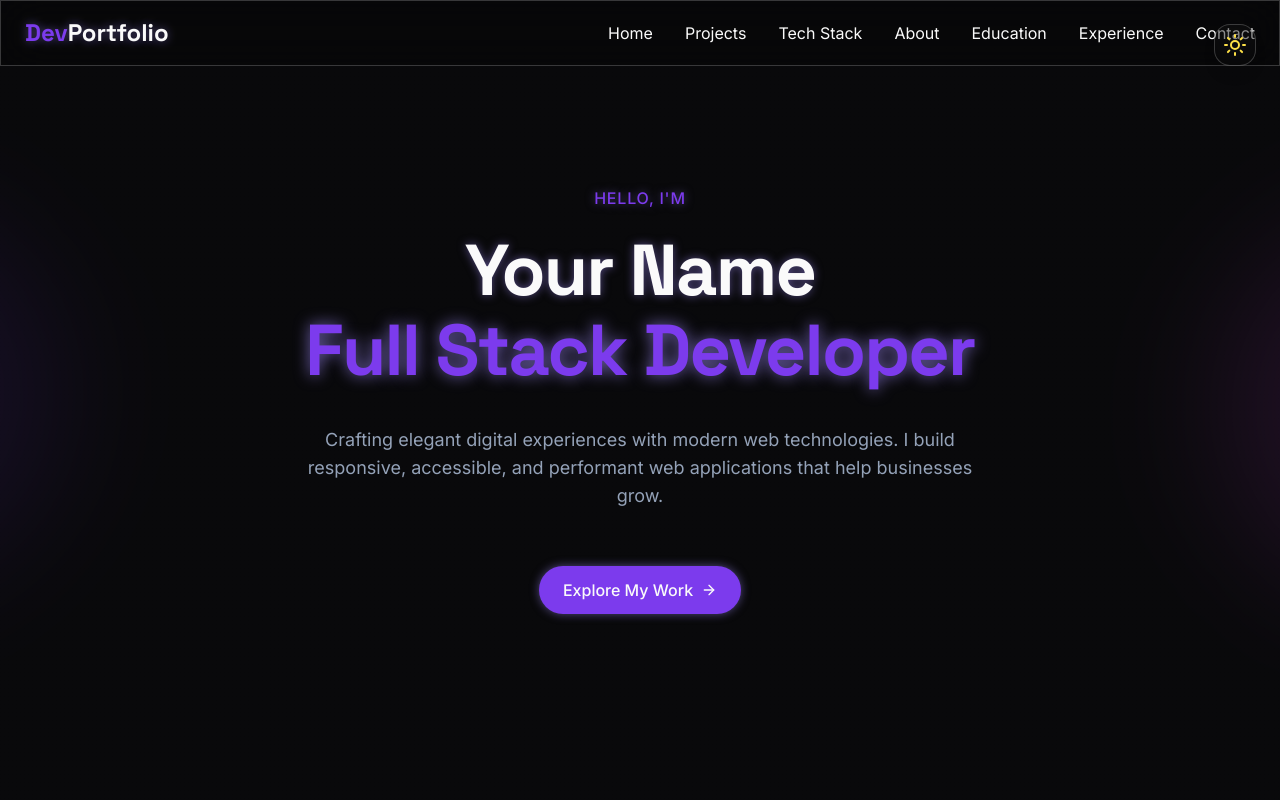
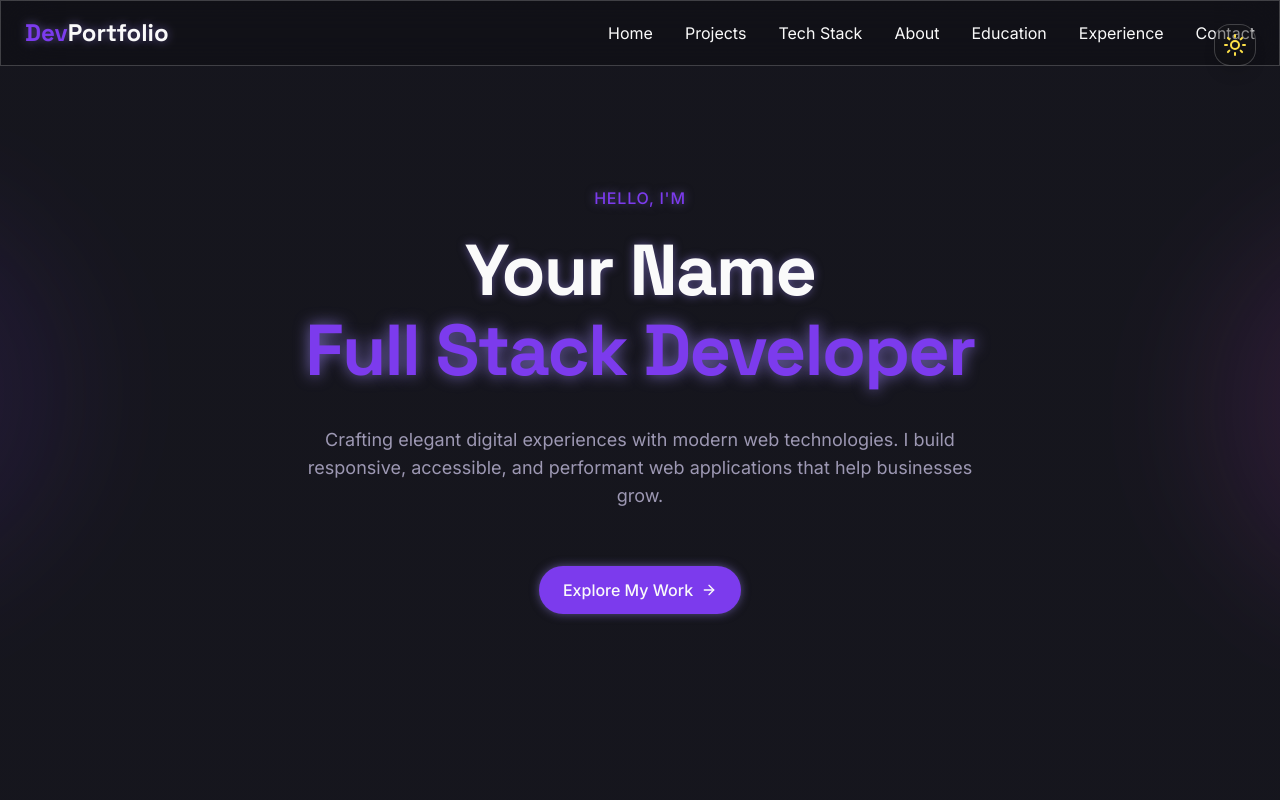
Before and after one commit to akarshg5317/glow-glass-portfolio-verse, a React (Vite) app: page / in a window 1280 px wide. Shown: the top 800 px of the page. Built offline with nearby package versions, Linux system fonts and the light colour scheme.

Commit message:
Refactor: Update theme colors
Update the theme colors for both dark and light modes.

```diff
--- a/src/components/sections/ProjectsSection.tsx
+++ b/src/components/sections/ProjectsSection.tsx
@@ -1,4 +1,3 @@
-
 import { motion } from "framer-motion";
 import { ExternalLink, Github } from "lucide-react";
 
@@ -49,12 +48,17 @@ const projects: Project[] = [
 const ProjectCard = ({ project, index }: { project: Project; index: number }) => {
   return (
     <motion.div
-      className="glass-card h-full overflow-hidden group transition-all duration-300 hover:shadow-glow-lg dark:hover:shadow-glow-pink-md"
+      className="glass-card h-full overflow-hidden group transition-all duration-300
+                 hover:shadow-glow-md dark:hover:shadow-glow-pink-md
+                 hover:scale-[1.02] dark:hover:scale-[1.03]"
       initial={{ opacity: 0, y: 20 }}
       whileInView={{ opacity: 1, y: 0 }}
       transition={{ duration: 0.5, delay: index * 0.1 }}
       viewport={{ once: true, margin: "-100px" }}
-      whileHover={{ y: -5, transition: { duration: 0.2 } }}
+      whileHover={{
+        scale: 1.03,
+        transition: { duration: 0.2 }
+      }}
     >
       <div className="overflow-hidden h-48 relative">
         <img
--- a/src/index.css
+++ b/src/index.css
@@ -4,26 +4,26 @@
 
 @layer base {
   :root {
-    /* Light Theme Colors */
-    --background: 220 25% 97%;
-    --foreground: 240 10% 3.9%;
-    --card: 0 0% 100%;
+    /* Light Theme Colors - Soft Pastel Palette */
+    --background: 220 45% 96%; /* Soft pale blue */
+    --foreground: 240 10% 15%; /* Dark charcoal */
+    --card: 0 0% 100%; /* Pure white */
     --card-foreground: 240 10% 3.9%;
-    --popover: 0 0% 100%;
+    --popover: 250 50% 98%; /* Very soft lavender */
     --popover-foreground: 240 10% 3.9%;
-    --primary: 250 95% 60%;
+    --primary: 250 70% 65%; /* Soft indigo */
     --primary-foreground: 0 0% 98%;
-    --secondary: 220 14% 96%;
+    --secondary: 260 30% 90%; /* Soft lilac */
     --secondary-foreground: 240 5.9% 10%;
-    --muted: 240 4.8% 95.9%;
-    --muted-foreground: 240 3.8% 46.1%;
-    --accent: 250 55% 75%;
+    --muted: 250 30% 95%; /* Very soft purple */
+    --muted-foreground: 240 5% 45%;
+    --accent: 280 50% 85%; /* Soft mauve */
     --accent-foreground: 240 5.9% 10%;
-    --destructive: 0 84.2% 60.2%;
+    --destructive: 350 70% 60%; /* Soft coral red */
     --destructive-foreground: 0 0% 98%;
-    --border: 240 5.9% 90%;
-    --input: 240 5.9% 90%;
-    --ring: 250 95% 60%;
+    --border: 250 20% 85%;
+    --input: 250 20% 85%;
+    --ring: 250 70% 65%;
     --radius: 1rem;
 
     --sidebar-background: 0 0% 98%;
@@ -37,35 +37,26 @@
   }
 
   .dark {
-    /* Dark Theme Colors */
-    --background: 240 10% 3.9%;
+    /* Dark Theme Colors - Deep Jewel Tones */
+    --background: 240 15% 10%; /* Deep midnight blue */
     --foreground: 0 0% 98%;
-    --card: 240 10% 3.9%;
+    --card: 240 15% 7%; /* Almost black with deep blue undertone */
     --card-foreground: 0 0% 98%;
-    --popover: 240 10% 3.9%;
+    --popover: 250 20% 12%; /* Deep rich purple */
     --popover-foreground: 0 0% 98%;
-    --primary: 262 83% 58%;
+    --primary: 262 83% 58%; /* Vibrant purple */
     --primary-foreground: 0 0% 98%;
-    --secondary: 215 25% 12%;
+    --secondary: 250 20% 15%; /* Deep navy */
     --secondary-foreground: 0 0% 98%;
-    --muted: 215 25% 12%;
-    --muted-foreground: 217 20.2% 65.1%;
-    --accent: 215 25% 12%;
+    --muted: 250 20% 15%; /* Deep slate */
+    --muted-foreground: 250 15% 65%;
+    --accent: 280 30% 20%; /* Deep aubergine */
     --accent-foreground: 0 0% 98%;
-    --destructive: 0 62.8% 30.6%;
+    --destructive: 10 70% 40%; /* Deep burnt red */
     --destructive-foreground: 0 0% 98%;
-    --border: 215 25% 12%;
-    --input: 215 25% 12%;
+    --border: 250 20% 15%;
+    --input: 250 20% 15%;
     --ring: 262 83% 58%;
-
-    --sidebar-background: 240 10% 3.9%;
-    --sidebar-foreground: 0 0% 98%;
-    --sidebar-primary: 262 83% 58%;
-    --sidebar-primary-foreground: 0 0% 98%;
-    --sidebar-accent: 240 3.7% 15.9%;
-    --sidebar-accent-foreground: 0 0% 98%;
-    --sidebar-border: 240 3.7% 15.9%;
-    --sidebar-ring: 262 83% 58%;
   }
 }
 
```
